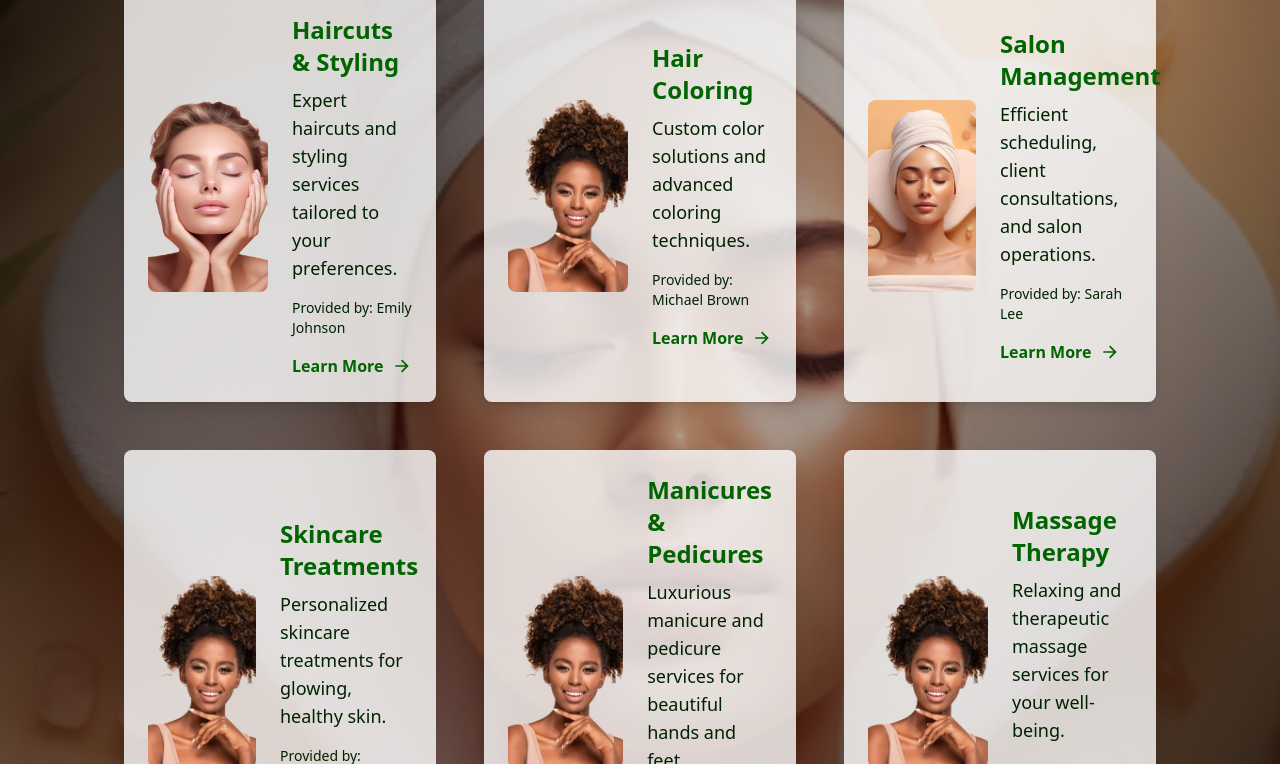
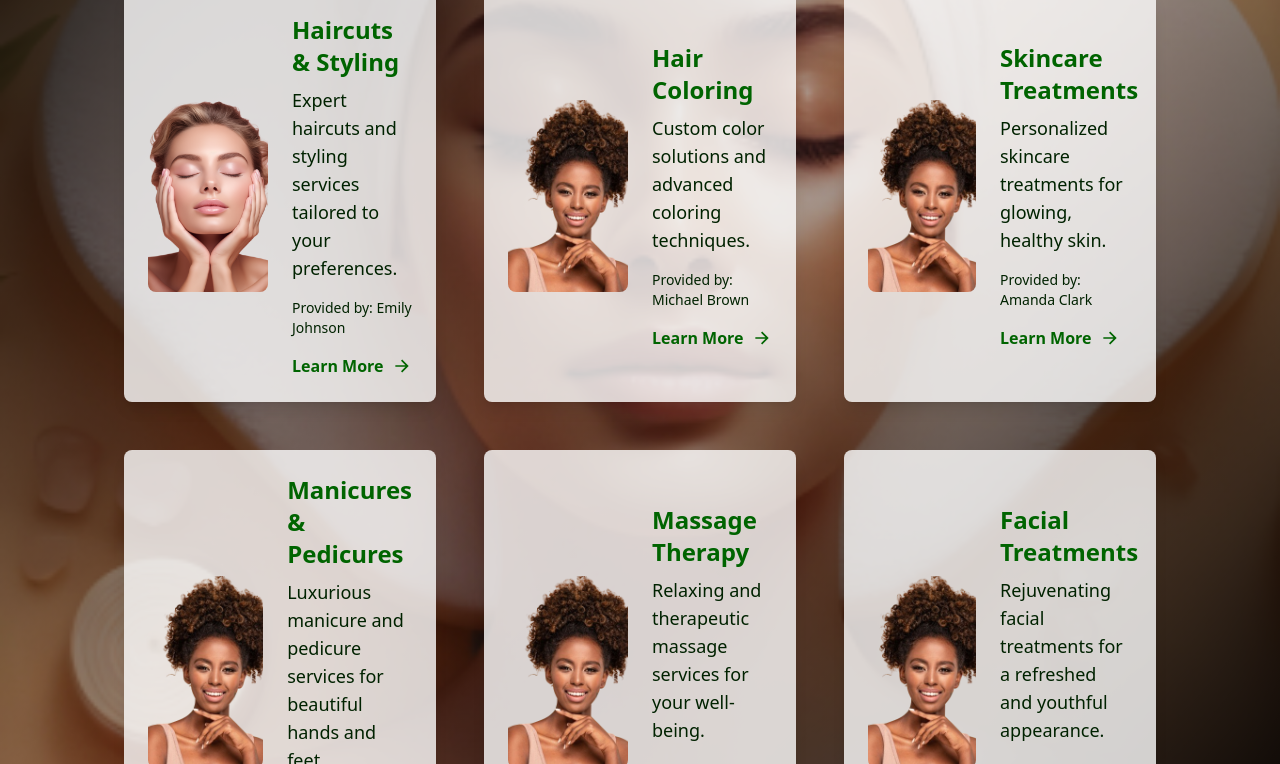
Before and after one commit to karoshalex0873/Queens-Salon, a React (Vite) app: page /team in a window 1280 px wide. Shown: the part 2456-3220 px from the top of the page. Built offline with nearby package versions, Linux system fonts and the light colour scheme.

Commit message:
removed salon managemnt service because it is not a service based

```diff
--- a/src/components/Services.jsx
+++ b/src/components/Services.jsx
@@ -23,14 +23,7 @@ const services = [
     image: back3,
     link: '#haircolor',
   },
-  {
-    name: 'Salon Management',
-    description: 'Efficient scheduling, client consultations, and salon operations.',
-    provider: 'Sarah Lee',
-    image: back1,
-    link: '/services/salon-management',
-  },
-  {
+   {
     name: 'Skincare Treatments',
     description: 'Personalized skincare treatments for glowing, healthy skin.',
     provider: 'Amanda Clark',
```
